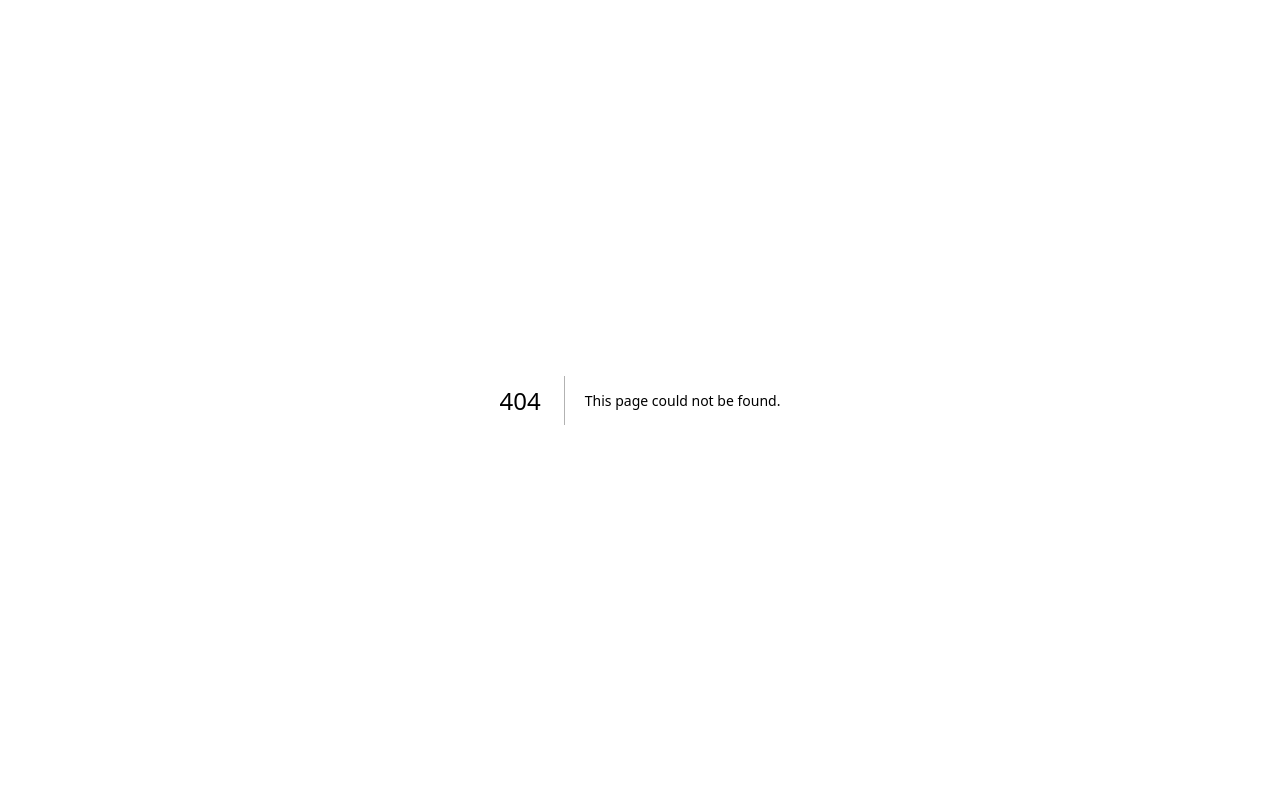
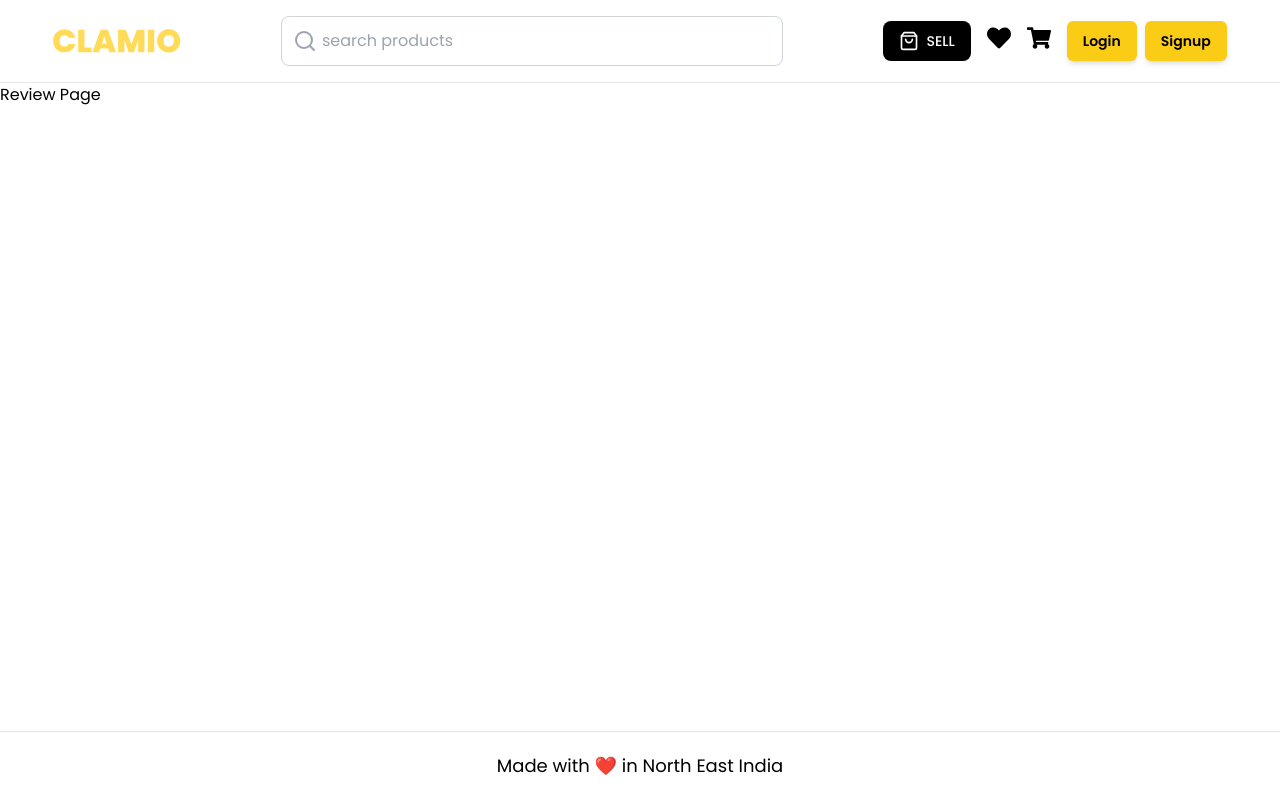
Before and after one commit to Tirthankar03/clamio-nextjs, a Next.js app: page /product/1/reviews in a window 1280 px wide. Before the commit this address had no page. Built offline with nearby package versions, Linux system fonts and the light colour scheme; what tailwindcss-debug-screens would draw is missing.

Commit message:
review page initialized and some changes added

```diff
--- /dev/null
+++ b/app/(root)/product/[id]/reviews/page.tsx
@@ -0,0 +1,9 @@
+import React from 'react'
+
+export default function page() {
+    return (
+        <div>
+            Review Page
+        </div>
+    )
+}
--- a/components/shared/Product-Details/ProductInfo.tsx
+++ b/components/shared/Product-Details/ProductInfo.tsx
@@ -5,10 +5,14 @@ import Link from 'next/link';
 import Image from 'next/image';
 import { productsInfo } from '@/constants/data';
 
-// Select the product you want to display
-const product = productsInfo[0]; // Replace 0 with the index of the desired product
+const ProductInfo = ({ id }: { id: string }) => {
+    const product = productsInfo.find(p => p.id === parseInt(id));
 
-const ProductInfo = ( {id}: {id: string}) => (
+    if (!product) {
+        return <div>Product not found</div>;
+    }
+
+    return (
         <div className="grid grid-cols-1 md:grid-cols-2 gap-8 mb-8">
             <div className="relative h-96 w-full rounded-lg overflow-hidden">
                 <Image
@@ -24,7 +28,7 @@ const ProductInfo = ( {id}: {id: string}) => (
                     <h1 className="text-3xl font-bold mb-4">{product.title}</h1>
                     <div className="flex items-center mb-4">
                         <FaUserCircle className="text-yellow-500 text-2xl" />
-                    <Link href={`/creator/${id}`} className="ml-2 text-blue-500 text-xl">{product.author.name}</Link>
+                        <Link href={`/creator/${product.author.id}`} className="ml-2 text-blue-500 text-xl">{product.author.name}</Link>
                     </div>
                     <div className="flex items-center mb-4">
                         <FaStar className="text-yellow-500 text-xl" />
@@ -42,5 +46,6 @@ const ProductInfo = ( {id}: {id: string}) => (
             </div>
         </div>
     );
+};
 
 export default ProductInfo;
```
Lines whose indentation alone changed are shown as unchanged.
